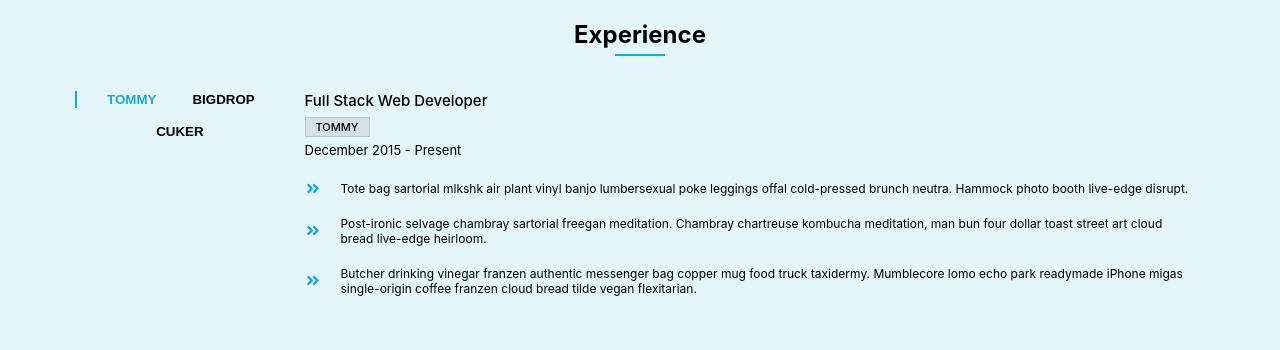
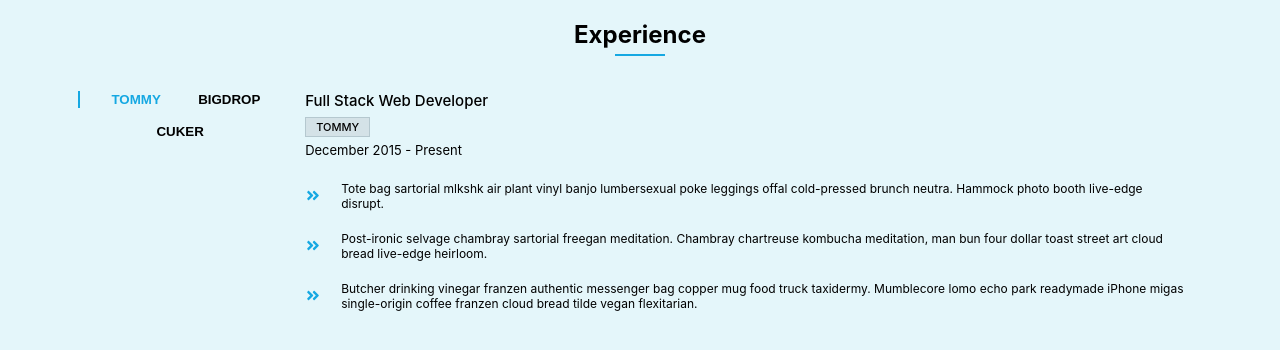
Before and after one commit to LaurenCummings/tab-project, a React (Vite) app: page / in a window 1280 px wide. In both pictures the pointer is over the button "TOMMY". Shown: the top 350 px of the page. Built offline with nearby package versions, Linux system fonts and the light colour scheme.

Commit message:
Added button styling on hover

```diff
--- a/src/App.css
+++ b/src/App.css
@@ -33,6 +33,14 @@ body {
     margin-top: 15px;
     font-weight: 600;
     padding-left: 30px;
+    width: 90px;
+}
+
+.job-btn:hover {
+    color: rgb(21, 168, 226);
+    border: 2px rgb(21, 168, 226);
+    border-style: none none none solid;
+    cursor: pointer;
 }
 
 .active-btn {
```
